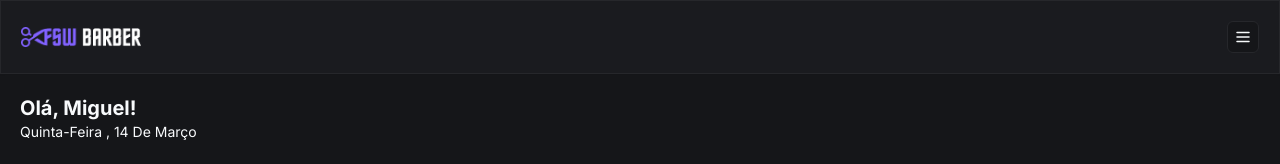
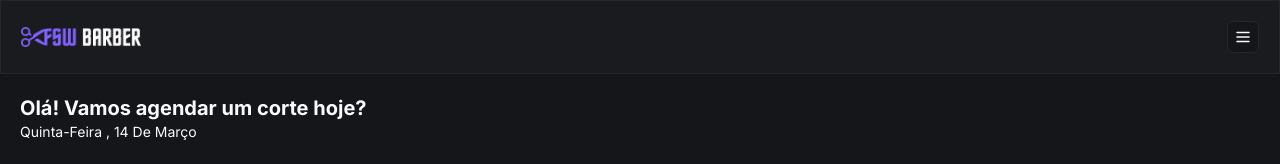
Before and after one commit to viniciussilvabarros05/fsw-barber, a Next.js app: page / in a window 1280 px wide. Shown: the top 164 px of the page. Built offline with nearby package versions, Linux system fonts and the light colour scheme; no server answers; the database is empty.

Commit message:
feat: add user name to home page

```diff
--- a/src/app/(home)/page.tsx
+++ b/src/app/(home)/page.tsx
@@ -32,7 +32,12 @@
     <div>
       <Header />
       <div className="px-5 pt-5">
-        <h2 className="text-xl font-bold">Olá, Miguel!</h2>
+
+        <h2 className="text-xl font-bold">
+        {session?.user?
+        `Olá, ${session.user.name?.split(" ")[0]}!`: "Olá! Vamos agendar um corte hoje?"}
+
+        </h2>
         <p className="capitalize text-sm">
           {format(new Date(), "EEEE ',' dd 'de' MMMM", { locale: ptBR })}
         </p>
```
